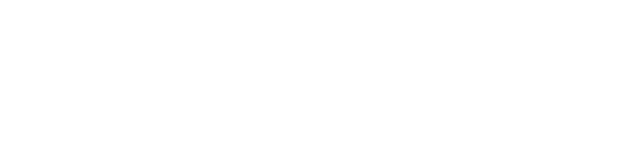
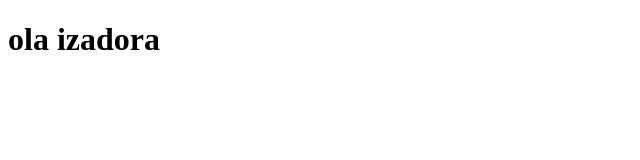
Before and after one commit to izadoraccaceres/izadora, a plain HTML site: page index.html in a window 1280 px wide. Shown: the whole page, without its empty margins (0-640 px from the left). Drawn offline with Linux system fonts and the light colour scheme.

Commit message:
Update index.html

```diff
--- a/index.html
+++ b/index.html
@@ -6,6 +6,6 @@
     <title>Document</title>
 </head>
 <body>
-
+   <h1>ola izadora</h1>
 </body>
 </html>
```
